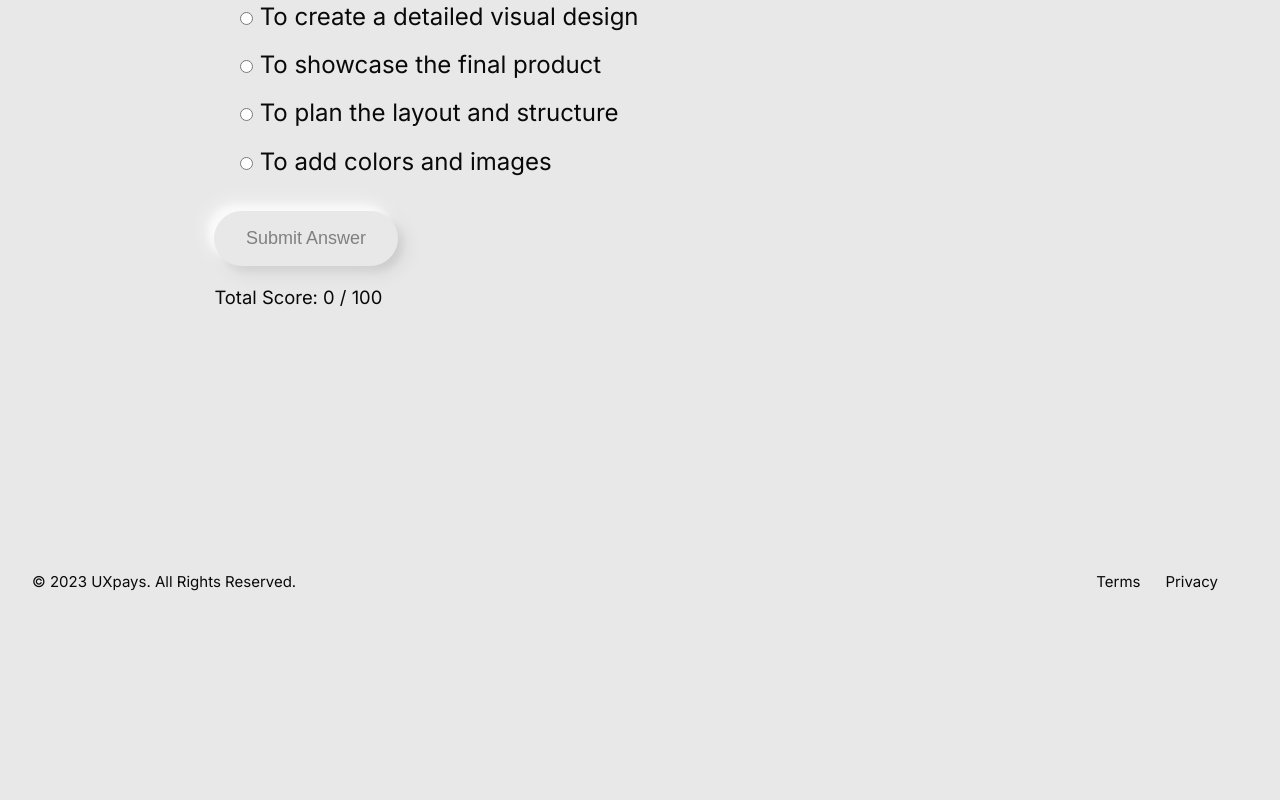
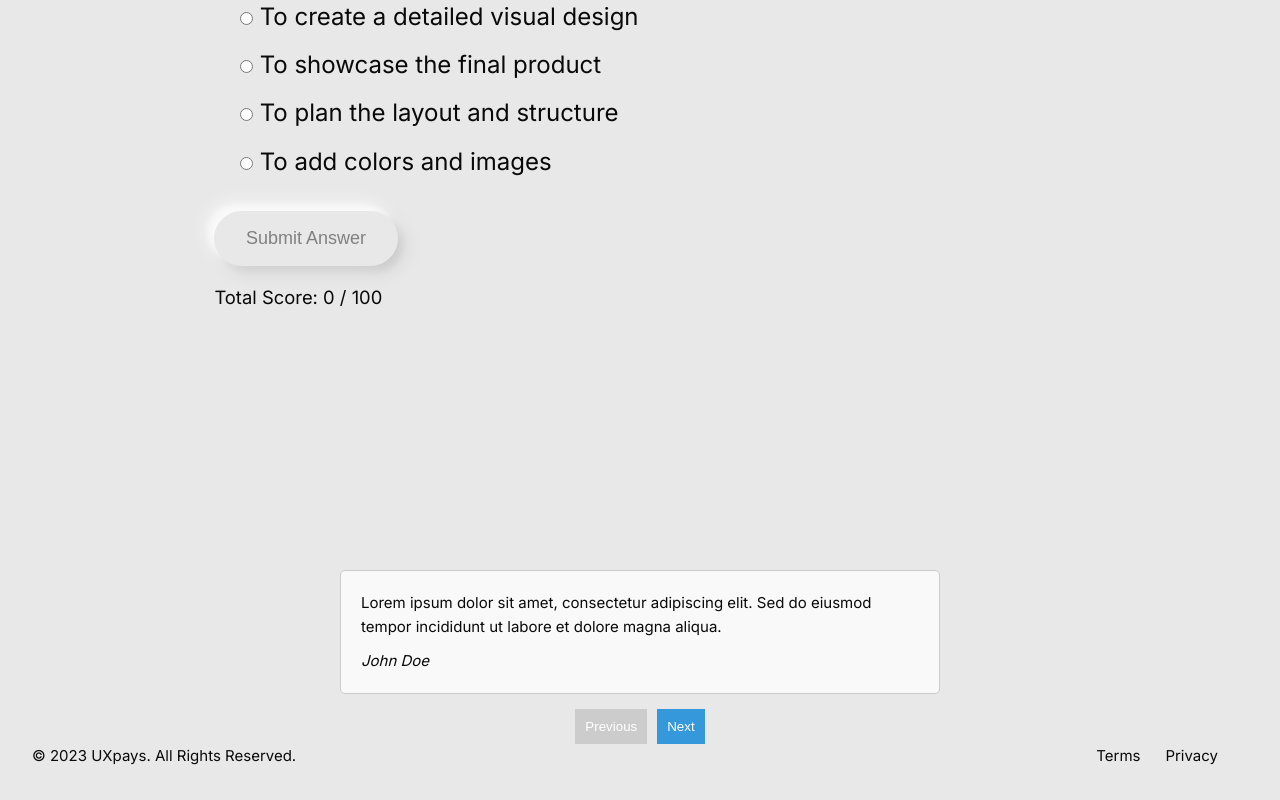
Before and after one commit to jamesdesigns/vue-project, a Vue app: page / in a window 1280 px wide. Shown: the part 1976-2776 px from the top of the page. Before the commit the page ends 2602 px from the top, so only its background shows below. Built offline with nearby package versions, Linux system fonts and the light colour scheme.

Commit message:
Add a testimonial component to project

```diff
--- /dev/null
+++ b/src/components/Testimonials.vue
@@ -0,0 +1,88 @@
+<template>
+  <div class="testimonial-slider">
+    <div class="testimonial" v-for="(testimonial, index) in testimonials" :key="index" :class="{ active: index === currentIndex }">
+      <p>{{ testimonial.message }}</p>
+      <p class="author">{{ testimonial.author }}</p>
+    </div>
+    <div class="slider-controls">
+      <button @click="prevTestimonial" :disabled="currentIndex === 0">Previous</button>
+      <button @click="nextTestimonial" :disabled="currentIndex === testimonials.length - 1">Next</button>
+    </div>
+  </div>
+</template>
+
+<script>
+export default {
+  data() {
+    return {
+      currentIndex: 0,
+      testimonials: [
+        {
+          message: "Lorem ipsum dolor sit amet, consectetur adipiscing elit. Sed do eiusmod tempor incididunt ut labore et dolore magna aliqua.",
+          author: "John Doe",
+        },
+        {
+          message: "Duis aute irure dolor in reprehenderit in voluptate velit esse cillum dolore eu fugiat nulla pariatur.",
+          author: "Jane Smith",
+        },
+        {
+          message: "Excepteur sint occaecat cupidatat non proident, sunt in culpa qui officia deserunt mollit anim id est laborum.",
+          author: "Alice Johnson",
+        },
+      ],
+    };
+  },
+  methods: {
+    nextTestimonial() {
+      this.currentIndex = (this.currentIndex + 1) % this.testimonials.length;
+    },
+    prevTestimonial() {
+      this.currentIndex = (this.currentIndex - 1 + this.testimonials.length) % this.testimonials.length;
+    },
+  },
+};
+</script>
+
+<style scoped>
+.testimonial-slider {
+  position: relative;
+  max-width: 600px;
+  margin: 0 auto;
+}
+
+.testimonial {
+  display: none;
+  padding: 20px;
+  border: 1px solid #ccc;
+  border-radius: 5px;
+  background-color: #f9f9f9;
+}
+
+.testimonial.active {
+  display: block;
+}
+
+.author {
+  margin-top: 10px;
+  font-style: italic;
+}
+
+.slider-controls {
+  margin-top: 15px;
+  text-align: center;
+}
+
+button {
+  padding: 10px;
+  margin: 0 5px;
+  cursor: pointer;
+  border: none;
+  background-color: #3498db;
+  color: #fff;
+}
+
+button:disabled {
+  background-color: #ccc;
+  cursor: not-allowed;
+}
+</style>
--- a/src/views/HomeView.vue
+++ b/src/views/HomeView.vue
@@ -4,6 +4,7 @@
     <HeroBanner />
     <ImageCarousel />
     <TestTwo />
+    <testimonials />
     <Footer />
   </div>
 </template>
@@ -16,6 +17,7 @@ import Header from "@/components/Header.vue";
 import HeroBanner from "@/components/HeroBanner.vue";
 import ImageCarousel from "@/components/ImageCarousel.vue";
 import TestTwo from '@/components/TestTwo.vue';
+import Testimonials from '@/components/Testimonials.vue';
 import Footer from "@/components/Footer.vue";
 
 
@@ -25,6 +27,7 @@ export default {
     HeroBanner,
     ImageCarousel,
     TestTwo,
+    Testimonials,
     Footer,
   },
 }
```
